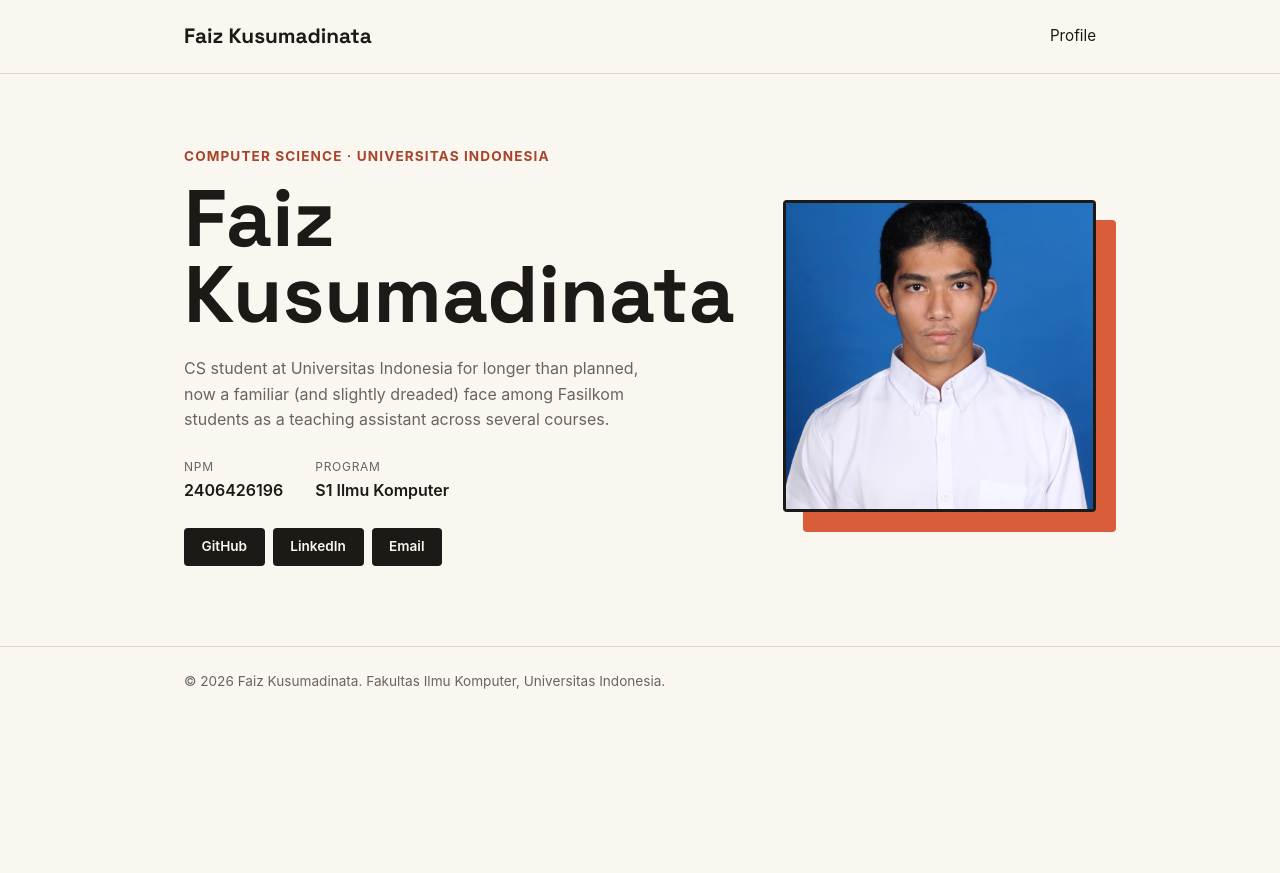
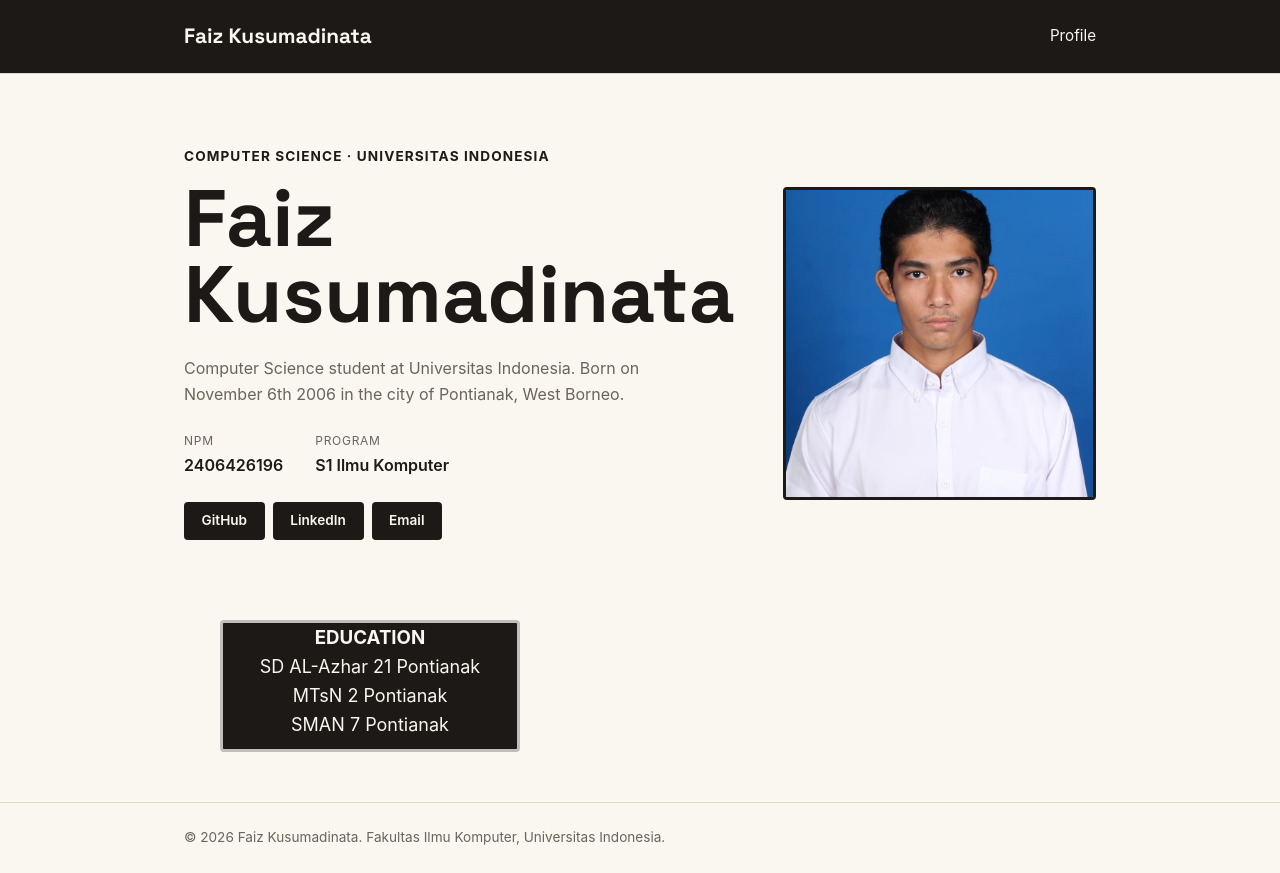
Before and after one commit to FaizKusumadinata/myportofolio, a Python web app: template templates/index.html in a window 1280 px wide. Before the commit the page ends 689 px from the top, so only its background shows below. Run offline with Jinja, Linux system fonts and the light colour scheme; the template is opened without the code that fills it, so the values that code supplies are empty.

Commit message:
Added education section and updated header and image

```diff
--- a/static/css/style.css
+++ b/static/css/style.css
@@ -11,6 +11,7 @@
     --accent-dark: #a8442a;
     --line: #e3d9c9;
     --text-muted: #6b6459;
+    --gray: #c0bdbd;
     --radius: 4px;
 }
 
@@ -32,6 +33,7 @@ h1, .brand {
 }
 
 .site-header {
+    background-color: var(--ink);
     border-bottom: 1px solid var(--line);
 }
 
@@ -45,7 +47,7 @@ h1, .brand {
 .brand {
     font-size: 1.3rem;
     font-weight: 700;
-    color: var(--ink);
+    color: var(--paper);
     text-decoration: none;
 }
 
@@ -55,7 +57,7 @@ h1, .brand {
 }
 
 .site-header nav a {
-    color: var(--ink);
+    color: var(--paper);
     text-decoration: none;
     font-size: 0.95rem;
 }
@@ -85,7 +87,7 @@ h1, .brand {
     font-size: 0.85rem;
     letter-spacing: 0.08em;
     text-transform: uppercase;
-    color: var(--accent-dark);
+    color: var(--ink);
     font-weight: 700;
     margin-bottom: 0.75rem;
 }
@@ -119,6 +121,8 @@ h1, .brand {
     font-weight: 600;
 }
 
+
+
 .social-links {
     display: flex;
     gap: 0.5rem;
@@ -138,7 +142,7 @@ h1, .brand {
 }
 
 .social-link:hover {
-    background-color: var(--accent);
+    background-color: var(--gray);
 }
 
 .hero-photo {
@@ -149,11 +153,8 @@ h1, .brand {
 
 .photo-block {
     position: absolute;
-    top: 1.25rem;
-    left: 1.25rem;
     width: 100%;
     height: 100%;
-    background-color: var(--accent);
     border-radius: var(--radius);
     z-index: 0;
 }
@@ -193,3 +194,31 @@ h1, .brand {
         justify-content: flex-start;
     }
 }
+
+.education-section{
+    margin-top: 20px;
+}
+
+.education-details {
+    background-color: var(--ink);
+    margin-bottom: 50px;
+    margin-left: 220px;
+    width:300px;
+    object-fit: cover;
+    border-radius: var(--radius);
+    border: 3px solid var(--gray);
+}
+
+.education-title {
+    text-align: center;
+    color: var(--paper);
+    font-weight: 700;
+}
+
+.education-content {
+    text-align: center;
+    color: var(--paper);
+    padding-bottom: 10px;
+    font-size: large;
+
+}
--- a/templates/index.html
+++ b/templates/index.html
@@ -31,7 +31,7 @@
                     <img class="avatar" src="/static/img/PAS FOTO LATAR BIRU_FAIZ K.png" alt="Photo of Faiz">
                 </div>
                 <div class="hero-details">
-                    <p class="bio">CS student at Universitas Indonesia for longer than planned, now a familiar (and slightly dreaded) face among Fasilkom students as a teaching assistant across several courses.</p>
+                    <p class="bio">Computer Science student at Universitas Indonesia. Born on November 6th 2006 in the city of Pontianak, West Borneo.</p>
                     <dl class="meta-list">
                         <div class="meta-row">
                             <dt>NPM</dt>
@@ -50,6 +50,17 @@
                 </div>
             </div>
         </section>
+
+        <section class:"education-section">
+            <div class="education-details">
+                <h3 class="education-title"> EDUCATION </h3>
+                <div class="education-content">
+                    <p>SD AL-Azhar 21 Pontianak</p>
+                    <p>MTsN 2 Pontianak</p>
+                    <p>SMAN 7 Pontianak</p>
+                </div>
+            </div>
+        </section>
     </main>
 
     <footer class="site-footer">
```
Also changed, not shown: static/img/AL-Azhar.jpg (added), static/img/Lake City.png (added), static/img/MTsN2.jpg (added), static/img/SMAN7.jpg (added).
